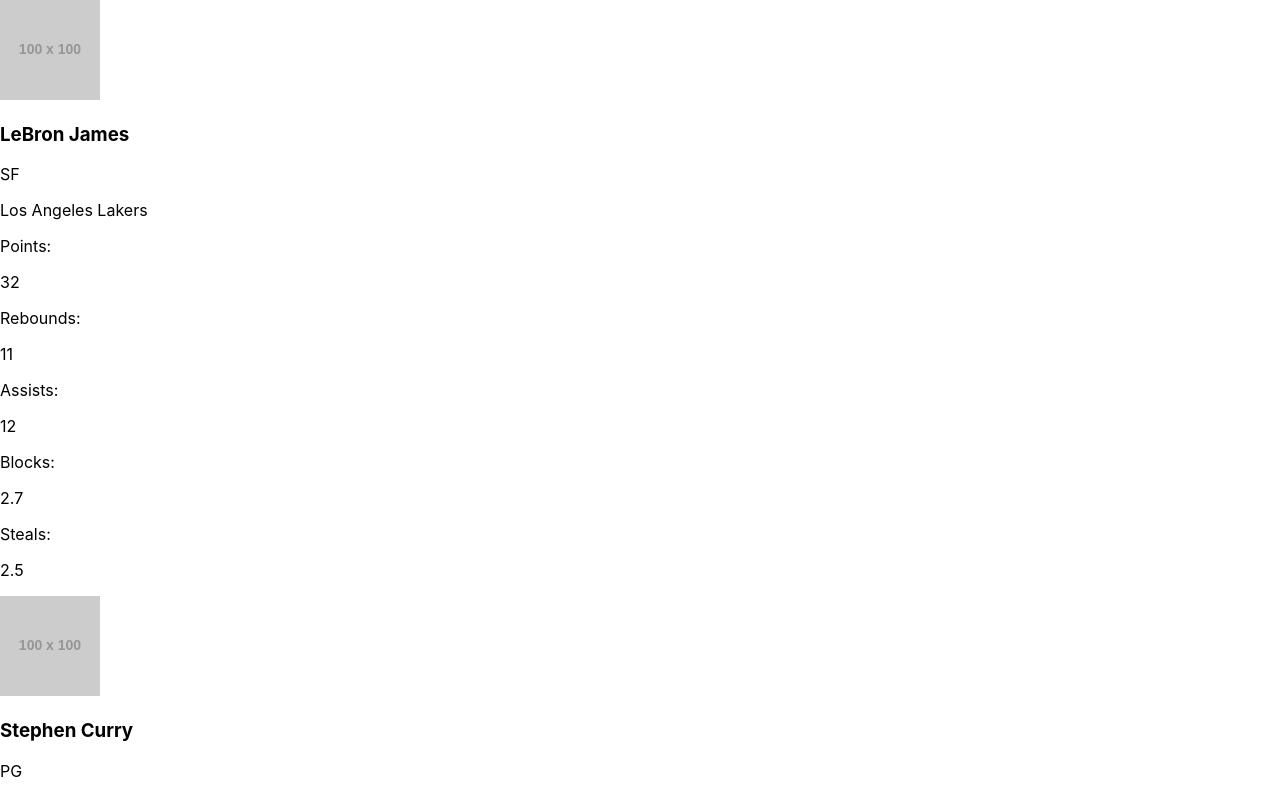
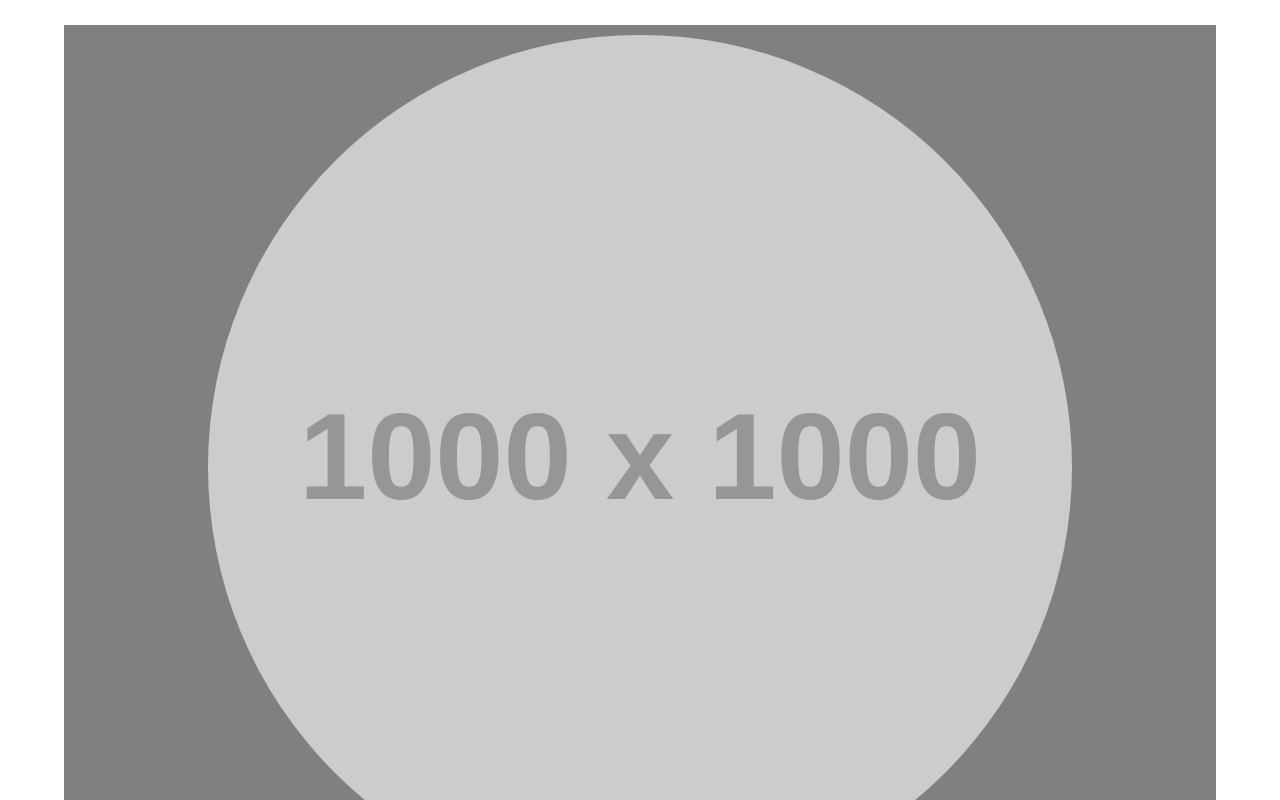
Before and after one commit to jv88899/att-five-app, a React (Create React App) app in the folder att-five-app/: page / in a window 1280 px wide. Shown: the top 800 px of the page. Built offline with nearby package versions, Linux system fonts and the light colour scheme.

Commit message:
added basic styling to the PlayerCard component

```diff
--- a/att-five-app/src/components/App.js
+++ b/att-five-app/src/components/App.js
@@ -1,5 +1,6 @@
 import React, { Component } from 'react';
 import PlayerCard from './playerCard/PlayerCard';
+import './app.css';
 
 class App extends Component {
     state = {
@@ -16,7 +17,7 @@
                 assistsPerGame: 12.0,
                 stealsPerGame: 2.5,
                 blocksPerGame: 2.7,
-                currentImage: 'https://placehold.it/100x100'
+                currentImage: 'https://placehold.it/1000x1000'
             },
             {
                 firstName: 'Stephen',
@@ -30,7 +31,7 @@
                 assistsPerGame: 14.0,
                 stealsPerGame: 3.5,
                 blocksPerGame: 0.7,
-                currentImage: 'https://placehold.it/100x100'
+                currentImage: 'https://placehold.it/1000x1000'
             },
             {
                 firstName: 'Kevin',
@@ -44,7 +45,7 @@
                 assistsPerGame: 8.0,
                 stealsPerGame: 2.1,
                 blocksPerGame: 2.6,
-                currentImage: 'https://placehold.it/100x100'
+                currentImage: 'https://placehold.it/1000x1000'
             },
             {
                 firstName: 'Anthony',
@@ -58,7 +59,7 @@
                 assistsPerGame: 7.0,
                 stealsPerGame: 0.5,
                 blocksPerGame: 4.7,
-                currentImage: 'https://placehold.it/100x100'
+                currentImage: 'https://placehold.it/1000x1000'
             },
             {
                 firstName: 'Joel',
@@ -72,7 +73,7 @@
                 assistsPerGame: 5.6,
                 stealsPerGame: 1.8,
                 blocksPerGame: 3.8,
-                currentImage: 'https://placehold.it/100x100'
+                currentImage: 'https://placehold.it/1000x1000'
             },
         ]
     }
--- a/att-five-app/src/components/app.css
+++ b/att-five-app/src/components/app.css
@@ -0,0 +1,9 @@
+* {
+    box-sizing: border-box;
+    margin: 0;
+    padding: 0;
+}
+
+.img-responsive {
+    max-width: 100%;
+}
--- a/att-five-app/src/components/playerCard/PlayerCard.js
+++ b/att-five-app/src/components/playerCard/PlayerCard.js
@@ -3,34 +3,36 @@
 
 const PlayerCard = props => (
     <div className="player__card">
-        <img
-            className="player__img img-responsive"
-            src={props.currentImage}
-            alt={'img of ' + props.currentImage}
-        />
+        <div className="player__img">
+            <img
+                className="img-responsive"
+                src={props.currentImage}
+                alt={'img of ' + props.currentImage}
+            />
+        </div>
         <h3 className="player__card__name">{props.fullName}</h3>
         <div className="player__card__info">
             <p className="player__card__info--position">{props.primaryPosition}</p>
             <p className="player__card__info--team">{props.currentTeamName}</p>
         </div>
         <div className="player__card__stats">
-            <div className="player__card__stats__points">
+            <div className="player__card__stats__category player__card__stats__points">
                 <p>Points:</p>
                 <p>{props.pointsPerGame}</p>
             </div>
-            <div className="player__card__stats__rebounds">
+            <div className="player__card__stats__category player__card__stats__rebounds">
                 <p>Rebounds:</p>
                 <p>{props.reboundsPerGame}</p>
             </div>
-            <div className="player__card__stats__assists">
+            <div className="player__card__stats__category player__card__stats__assists">
                 <p>Assists:</p>
                 <p>{props.assistsPerGame}</p>
             </div>
-            <div className="player__card__stats__blocks">
+            <div className="player__card__stats__category player__card__stats__blocks">
                 <p>Blocks:</p>
                 <p>{props.blocksPerGame}</p>
             </div>
-            <div className="player__card__stats__steals">
+            <div className="player__card__stats__category player__card__stats__steals">
                 <p>Steals:</p>
                 <p>{props.stealsPerGame}</p>
             </div>
--- a/att-five-app/src/components/playerCard/player-card.css
+++ b/att-five-app/src/components/playerCard/player-card.css
@@ -0,0 +1,31 @@
+.player__card {
+    background: grey;
+    margin: 25px auto;
+    width: 90%;
+}
+
+.player__img {
+    border-radius: 100%;
+    margin: 0 auto;
+    width: 75%;
+}
+
+.player__img img {
+    border-radius: 100%;
+    margin-top: 10px;
+}
+
+.player__card__name {
+    font-size: 26px;
+    padding: 0 5px;
+    text-align: center;
+    width: 100%;
+}
+
+.player__card__info,
+.player__card__stats__category {
+    display: flex;
+    justify-content: space-between;
+    padding: 0 10px;
+    width: 100%;
+}
```
Also changed, not shown: att-five-app/src/todos.txt.
